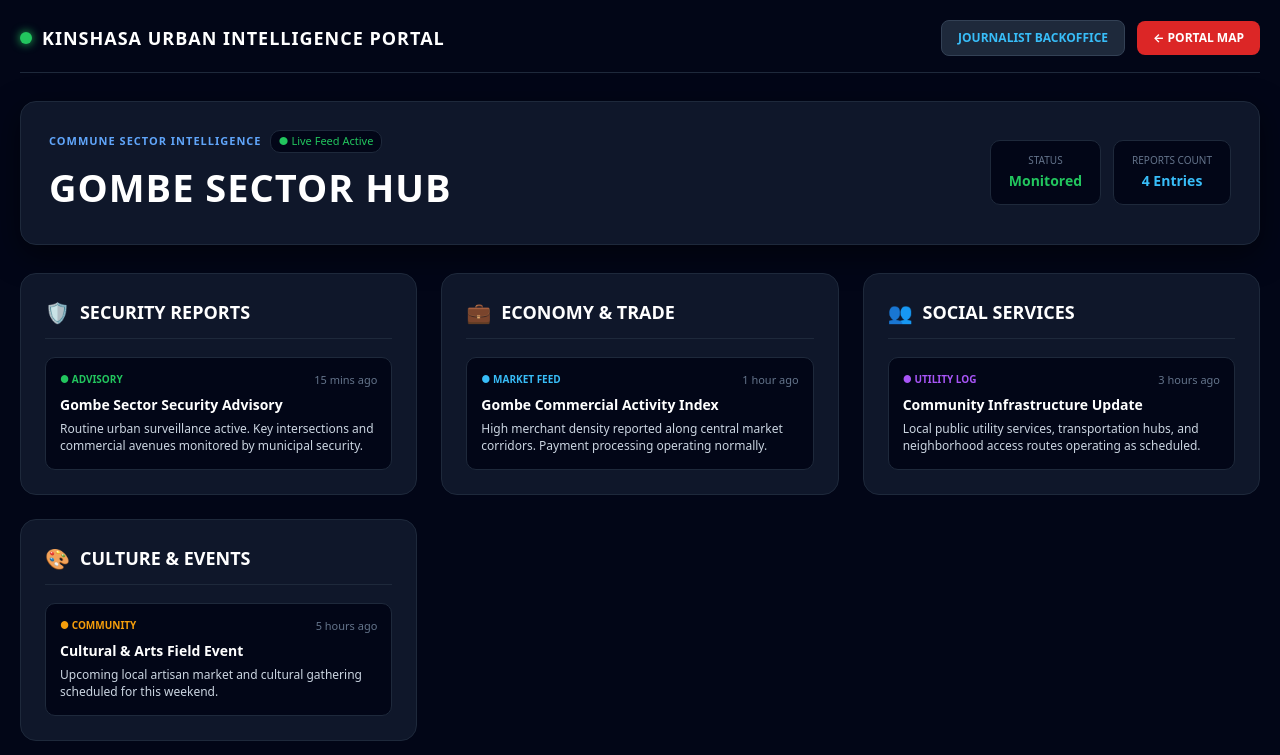
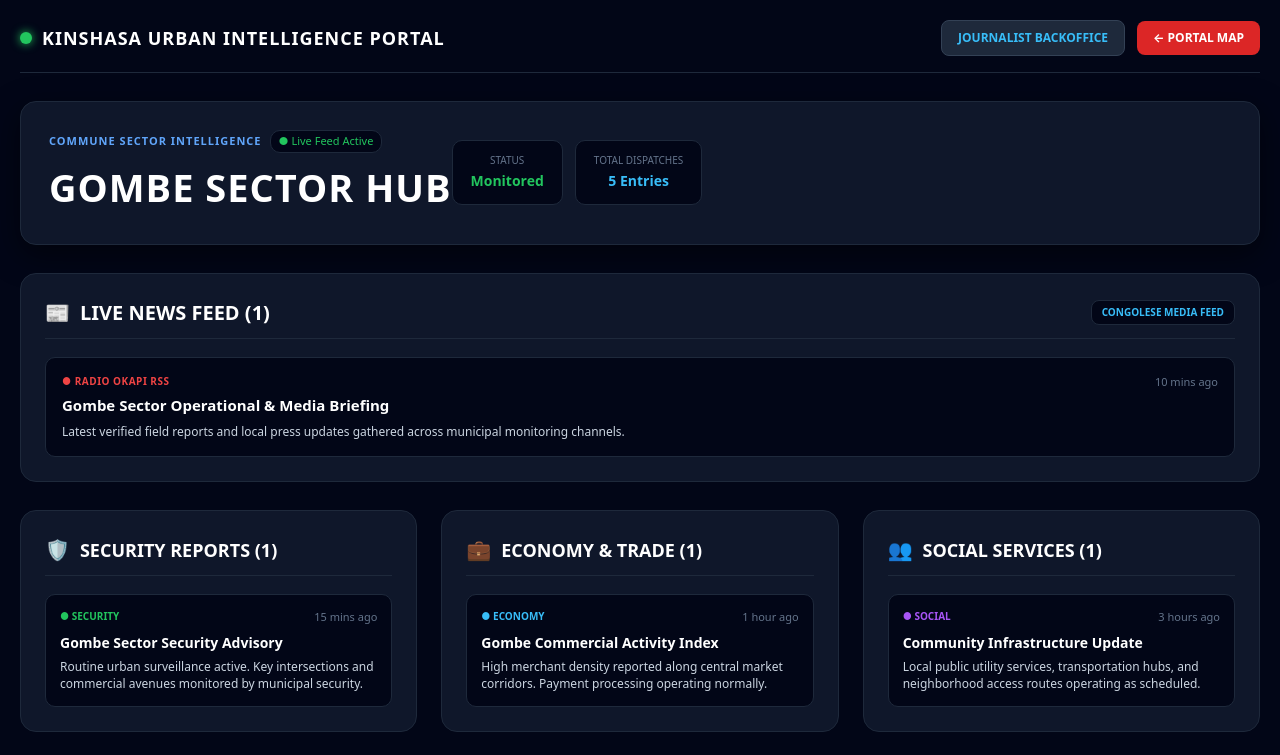
Before and after one commit to cherifadel0308/kinshasa-portal, a Next.js app: page /commune/Gombe in a window 1280 px wide. Shown: the top 755 px of the page. Built offline with nearby package versions, Linux system fonts and the light colour scheme; no server answers; the database is empty.

Commit message:
Update page.tsx

```diff
--- a/src/app/commune/[name]/page.tsx
+++ b/src/app/commune/[name]/page.tsx
@@ -6,11 +6,12 @@ import { supabase } from '../../../lib/supabase';
 interface DispatchItem {
   id: string | number;
   commune: string;
-  category: 'security' | 'economy' | 'social' | 'culture';
+  category: string;
   title: string;
   details: string;
-  time: string;
-  author: string;
+  created_at?: string;
+  author?: string;
+  url?: string;
 }
 
 export default function CommuneHubPage({ params }: { params: { name: string } }) {
@@ -18,16 +19,24 @@ export default function CommuneHubPage({ params }: { params: { name: string } })
   const [dispatches, setDispatches] = useState<DispatchItem[]>([]);
   const [loading, setLoading] = useState(true);
 
-  // Default fallback reports if no custom records are stored in Supabase yet
+  // Default fallback reports if no database records exist for this commune
   const defaultDispatches: DispatchItem[] = [
+    {
+      id: 'news-1',
+      commune: communeName,
+      category: 'live news',
+      title: `${communeName} Sector Operational & Media Briefing`,
+      details: 'Latest verified field reports and local press updates gathered across municipal monitoring channels.',
+      created_at: new Date(Date.now() - 10 * 60000).toISOString(),
+      author: 'Radio Okapi RSS'
+    },
     {
       id: 'sec-1',
       commune: communeName,
       category: 'security',
       title: `${communeName} Sector Security Advisory`,
       details: 'Routine urban surveillance active. Key intersections and commercial avenues monitored by municipal security.',
-      time: '15 mins ago',
-      author: 'Journalist Dispatch'
+      created_at: new Date(Date.now() - 15 * 60000).toISOString(),
     },
     {
       id: 'eco-1',
@@ -35,8 +44,7 @@ export default function CommuneHubPage({ params }: { params: { name: string } })
       category: 'economy',
       title: `${communeName} Commercial Activity Index`,
       details: 'High merchant density reported along central market corridors. Payment processing operating normally.',
-      time: '1 hour ago',
-      author: 'Press Office'
+      created_at: new Date(Date.now() - 60 * 60000).toISOString(),
     },
     {
       id: 'soc-1',
@@ -44,8 +52,7 @@ export default function CommuneHubPage({ params }: { params: { name: string } })
       category: 'social',
       title: 'Community Infrastructure Update',
       details: 'Local public utility services, transportation hubs, and neighborhood access routes operating as scheduled.',
-      time: '3 hours ago',
-      author: 'Municipal Bulletin'
+      created_at: new Date(Date.now() - 180 * 60000).toISOString(),
     },
     {
       id: 'cul-1',
@@ -53,8 +60,7 @@ export default function CommuneHubPage({ params }: { params: { name: string } })
       category: 'culture',
       title: 'Cultural & Arts Field Event',
       details: 'Upcoming local artisan market and cultural gathering scheduled for this weekend.',
-      time: '5 hours ago',
-      author: 'Culture Desk'
+      created_at: new Date(Date.now() - 300 * 60000).toISOString(),
     }
   ];
 
@@ -69,7 +75,17 @@ export default function CommuneHubPage({ params }: { params: { name: string } })
           .order('created_at', { ascending: false });
 
         if (data && data.length > 0) {
-          setDispatches(data);
+          const mappedData = data.map((item: any) => ({
+            id: item.id,
+            commune: item.commune,
+            category: (item.category || item.type || 'live news').toLowerCase(),
+            title: item.title,
+            details: item.details,
+            created_at: item.created_at || new Date().toISOString(),
+            author: item.author || 'Press RSS',
+            url: item.url || ''
+          }));
+          setDispatches(mappedData);
         } else {
           setDispatches(defaultDispatches);
         }
@@ -83,10 +99,25 @@ export default function CommuneHubPage({ params }: { params: { name: string } })
     fetchDispatches();
   }, [communeName]);
 
-  const securityReports = dispatches.filter((d) => d.category === 'security');
-  const economyReports = dispatches.filter((d) => d.category === 'economy');
-  const socialReports = dispatches.filter((d) => d.category === 'social');
-  const cultureReports = dispatches.filter((d) => d.category === 'culture');
+  const formatTimeAgo = (dateString?: string) => {
+    if (!dateString) return 'Just now';
+    const date = new Date(dateString);
+    const diffMins = Math.floor((Date.now() - date.getTime()) / 60000);
+    if (diffMins < 1) return 'Just now';
+    if (diffMins < 60) return `${diffMins} mins ago`;
+    const diffHours = Math.floor(diffMins / 60);
+    if (diffHours < 24) return `${diffHours} hour${diffHours > 1 ? 's' : ''} ago`;
+    return date.toLocaleDateString();
+  };
+
+  // Categorize Dispatches
+  const liveNewsReports = dispatches.filter((d) =>
+    d.category.includes('news') || d.category.includes('live') || d.author?.toLowerCase().includes('rss')
+  );
+  const securityReports = dispatches.filter((d) => d.category.includes('sec'));
+  const economyReports = dispatches.filter((d) => d.category.includes('eco') || d.category.includes('trade'));
+  const socialReports = dispatches.filter((d) => d.category.includes('soc') || d.category.includes('gen'));
+  const cultureReports = dispatches.filter((d) => d.category.includes('cul') || d.category.includes('art'));
 
   return (
     <main
@@ -99,7 +130,7 @@ export default function CommuneHubPage({ params }: { params: { name: string } })
         boxSizing: 'border-box'
       }}
     >
-      {/* Top Navigation Bar */}
+      {/* Top Header */}
       <nav
         style={{
           display: 'flex',
@@ -128,7 +159,7 @@ export default function CommuneHubPage({ params }: { params: { name: string } })
 
         <div style={{ display: 'flex', gap: '12px', alignItems: 'center' }}>
           <Link
-            href="/login"
+            href="/backoffice"
             style={{ backgroundColor: '#1e293b', color: '#38bdf8', border: '1px solid #334155', padding: '8px 16px', borderRadius: '8px', textDecoration: 'none', fontWeight: 'bold', fontSize: '12px', textTransform: 'uppercase' }}
           >
             Journalist Backoffice
@@ -154,7 +185,7 @@ export default function CommuneHubPage({ params }: { params: { name: string } })
             padding: '28px',
             marginBottom: '28px',
             display: 'flex',
-            justifyContent: 'space-between',
+            justify: 'space-between',
             alignItems: 'center',
             boxShadow: '0 10px 30px rgba(0,0,0,0.5)'
           }}
@@ -179,13 +210,59 @@ export default function CommuneHubPage({ params }: { params: { name: string } })
               <span style={{ fontSize: '14px', fontWeight: 'bold', color: '#22c55e' }}>Monitored</span>
             </div>
             <div style={{ backgroundColor: '#020617', padding: '12px 18px', borderRadius: '10px', border: '1px solid #1e293b', textAlign: 'center' }}>
-              <span style={{ fontSize: '10px', color: '#64748b', textTransform: 'uppercase', display: 'block' }}>Reports Count</span>
+              <span style={{ fontSize: '10px', color: '#64748b', textTransform: 'uppercase', display: 'block' }}>Total Dispatches</span>
               <span style={{ fontSize: '14px', fontWeight: 'bold', color: '#38bdf8' }}>{dispatches.length} Entries</span>
             </div>
           </div>
         </div>
 
-        {/* 4 Categorized Modules Grid */}
+        {/* FEATURED SECTION: LIVE NEWS FEED */}
+        <section style={{ backgroundColor: '#0f172a', border: '1px solid #1e293b', borderRadius: '16px', padding: '24px', marginBottom: '28px' }}>
+          <div style={{ display: 'flex', justifyContent: 'space-between', alignItems: 'center', marginBottom: '18px', paddingBottom: '10px', borderBottom: '1px solid #1e293b' }}>
+            <div style={{ display: 'flex', alignItems: 'center', gap: '10px' }}>
+              <span style={{ fontSize: '20px' }}>📰</span>
+              <h2 style={{ fontSize: '20px', fontWeight: 'bold', textTransform: 'uppercase', margin: 0, color: '#ffffff' }}>
+                Live News Feed ({liveNewsReports.length})
+              </h2>
+            </div>
+            <span style={{ backgroundColor: '#020617', color: '#38bdf8', fontSize: '10px', fontWeight: 'bold', padding: '4px 10px', borderRadius: '8px', border: '1px solid #1e293b', textTransform: 'uppercase' }}>
+              Congolese Media Feed
+            </span>
+          </div>
+
+          <div style={{ display: 'grid', gridTemplateColumns: 'repeat(auto-fit, minmax(340px, 1fr))', gap: '16px' }}>
+            {liveNewsReports.length === 0 ? (
+              <p style={{ fontSize: '12px', color: '#64748b', fontStyle: 'italic' }}>No automated media news fetched for {communeName} yet.</p>
+            ) : (
+              liveNewsReports.map((report) => (
+                <div key={report.id} style={{ backgroundColor: '#020617', border: '1px solid #1e293b', borderRadius: '10px', padding: '16px', display: 'flex', flexDirection: 'column', justifyContent: 'space-between' }}>
+                  <div>
+                    <div style={{ display: 'flex', justifyContent: 'space-between', marginBottom: '6px' }}>
+                      <span style={{ fontSize: '10px', color: '#ef4444', fontWeight: 'bold', textTransform: 'uppercase', letterSpacing: '0.5px' }}>
+                        ● {report.author || 'Media Stream'}
+                      </span>
+                      <span style={{ fontSize: '11px', color: '#64748b' }}>{formatTimeAgo(report.created_at)}</span>
+                    </div>
+                    <h3 style={{ fontSize: '15px', fontWeight: 'bold', color: '#ffffff', margin: '0 0 8px 0', lineHeight: '1.3' }}>{report.title}</h3>
+                    <p style={{ fontSize: '12px', color: '#cbd5e1', margin: 0, lineHeight: '1.4' }}>{report.details}</p>
+                  </div>
+                  {report.url && (
+                    <a
+                      href={report.url}
+                      target="_blank"
+                      rel="noopener noreferrer"
+                      style={{ display: 'inline-block', marginTop: '12px', fontSize: '11px', color: '#38bdf8', fontWeight: 'bold', textDecoration: 'none' }}
+                    >
+                      Read Original Article →
+                    </a>
+                  )}
+                </div>
+              ))
+            )}
+          </div>
+        </section>
+
+        {/* 4 SPECIFIC SECTOR CARDS GRID */}
         <div style={{ display: 'grid', gridTemplateColumns: 'repeat(auto-fit, minmax(360px, 1fr))', gap: '24px' }}>
 
           {/* SECTION 1: SECURITY REPORTS */}
@@ -193,90 +270,106 @@ export default function CommuneHubPage({ params }: { params: { name: string } })
             <div style={{ display: 'flex', alignItems: 'center', gap: '10px', marginBottom: '18px', paddingBottom: '10px', borderBottom: '1px solid #1e293b' }}>
               <span style={{ fontSize: '20px' }}>🛡️</span>
               <h2 style={{ fontSize: '18px', fontWeight: 'bold', textTransform: 'uppercase', margin: 0, color: '#ffffff' }}>
-                Security Reports
+                Security Reports ({securityReports.length})
               </h2>
             </div>
 
             <div style={{ display: 'flex', flexDirection: 'column', gap: '12px' }}>
-              {securityReports.map((report) => (
+              {securityReports.length === 0 ? (
+                <p style={{ fontSize: '12px', color: '#64748b', fontStyle: 'italic' }}>No active security advisories for {communeName}.</p>
+              ) : (
+                securityReports.map((report) => (
                   <div key={report.id} style={{ backgroundColor: '#020617', border: '1px solid #1e293b', borderRadius: '10px', padding: '14px' }}>
                     <div style={{ display: 'flex', justifyContent: 'space-between', marginBottom: '6px' }}>
-                    <span style={{ fontSize: '10px', color: '#22c55e', fontWeight: 'bold', textTransform: 'uppercase' }}>● Advisory</span>
-                    <span style={{ fontSize: '11px', color: '#64748b' }}>{report.time}</span>
+                      <span style={{ fontSize: '10px', color: '#22c55e', fontWeight: 'bold', textTransform: 'uppercase' }}>● Security</span>
+                      <span style={{ fontSize: '11px', color: '#64748b' }}>{formatTimeAgo(report.created_at)}</span>
                     </div>
                     <h3 style={{ fontSize: '14px', fontWeight: 'bold', color: '#ffffff', margin: '0 0 6px 0' }}>{report.title}</h3>
                     <p style={{ fontSize: '12px', color: '#cbd5e1', margin: 0, lineHeight: '1.4' }}>{report.details}</p>
                   </div>
-              ))}
+                ))
+              )}
             </div>
           </section>
 
-          {/* SECTION 2: ECONOMY & BUSINESS */}
+          {/* SECTION 2: ECONOMY & TRADE */}
           <section style={{ backgroundColor: '#0f172a', border: '1px solid #1e293b', borderRadius: '16px', padding: '24px' }}>
             <div style={{ display: 'flex', alignItems: 'center', gap: '10px', marginBottom: '18px', paddingBottom: '10px', borderBottom: '1px solid #1e293b' }}>
               <span style={{ fontSize: '20px' }}>💼</span>
               <h2 style={{ fontSize: '18px', fontWeight: 'bold', textTransform: 'uppercase', margin: 0, color: '#ffffff' }}>
-                Economy & Trade
+                Economy & Trade ({economyReports.length})
               </h2>
             </div>
 
             <div style={{ display: 'flex', flexDirection: 'column', gap: '12px' }}>
-              {economyReports.map((report) => (
+              {economyReports.length === 0 ? (
+                <p style={{ fontSize: '12px', color: '#64748b', fontStyle: 'italic' }}>No economic updates posted for {communeName}.</p>
+              ) : (
+                economyReports.map((report) => (
                   <div key={report.id} style={{ backgroundColor: '#020617', border: '1px solid #1e293b', borderRadius: '10px', padding: '14px' }}>
                     <div style={{ display: 'flex', justifyContent: 'space-between', marginBottom: '6px' }}>
-                    <span style={{ fontSize: '10px', color: '#38bdf8', fontWeight: 'bold', textTransform: 'uppercase' }}>● Market Feed</span>
-                    <span style={{ fontSize: '11px', color: '#64748b' }}>{report.time}</span>
+                      <span style={{ fontSize: '10px', color: '#38bdf8', fontWeight: 'bold', textTransform: 'uppercase' }}>● Economy</span>
+                      <span style={{ fontSize: '11px', color: '#64748b' }}>{formatTimeAgo(report.created_at)}</span>
                     </div>
                     <h3 style={{ fontSize: '14px', fontWeight: 'bold', color: '#ffffff', margin: '0 0 6px 0' }}>{report.title}</h3>
                     <p style={{ fontSize: '12px', color: '#cbd5e1', margin: 0, lineHeight: '1.4' }}>{report.details}</p>
                   </div>
-              ))}
+                ))
+              )}
             </div>
           </section>
 
-          {/* SECTION 3: SOCIAL & INFRASTRUCTURE */}
+          {/* SECTION 3: SOCIAL SERVICES */}
           <section style={{ backgroundColor: '#0f172a', border: '1px solid #1e293b', borderRadius: '16px', padding: '24px' }}>
             <div style={{ display: 'flex', alignItems: 'center', gap: '10px', marginBottom: '18px', paddingBottom: '10px', borderBottom: '1px solid #1e293b' }}>
               <span style={{ fontSize: '20px' }}>👥</span>
               <h2 style={{ fontSize: '18px', fontWeight: 'bold', textTransform: 'uppercase', margin: 0, color: '#ffffff' }}>
-                Social Services
+                Social Services ({socialReports.length})
               </h2>
             </div>
 
             <div style={{ display: 'flex', flexDirection: 'column', gap: '12px' }}>
-              {socialReports.map((report) => (
+              {socialReports.length === 0 ? (
+                <p style={{ fontSize: '12px', color: '#64748b', fontStyle: 'italic' }}>No social infrastructure updates posted for {communeName}.</p>
+              ) : (
+                socialReports.map((report) => (
                   <div key={report.id} style={{ backgroundColor: '#020617', border: '1px solid #1e293b', borderRadius: '10px', padding: '14px' }}>
                     <div style={{ display: 'flex', justifyContent: 'space-between', marginBottom: '6px' }}>
-                    <span style={{ fontSize: '10px', color: '#a855f7', fontWeight: 'bold', textTransform: 'uppercase' }}>● Utility Log</span>
-                    <span style={{ fontSize: '11px', color: '#64748b' }}>{report.time}</span>
+                      <span style={{ fontSize: '10px', color: '#a855f7', fontWeight: 'bold', textTransform: 'uppercase' }}>● Social</span>
+                      <span style={{ fontSize: '11px', color: '#64748b' }}>{formatTimeAgo(report.created_at)}</span>
                     </div>
                     <h3 style={{ fontSize: '14px', fontWeight: 'bold', color: '#ffffff', margin: '0 0 6px 0' }}>{report.title}</h3>
                     <p style={{ fontSize: '12px', color: '#cbd5e1', margin: 0, lineHeight: '1.4' }}>{report.details}</p>
                   </div>
-              ))}
+                ))
+              )}
             </div>
           </section>
 
-          {/* SECTION 4: CULTURE & COMMUNITY */}
+          {/* SECTION 4: CULTURE & EVENTS */}
           <section style={{ backgroundColor: '#0f172a', border: '1px solid #1e293b', borderRadius: '16px', padding: '24px' }}>
             <div style={{ display: 'flex', alignItems: 'center', gap: '10px', marginBottom: '18px', paddingBottom: '10px', borderBottom: '1px solid #1e293b' }}>
               <span style={{ fontSize: '20px' }}>🎨</span>
               <h2 style={{ fontSize: '18px', fontWeight: 'bold', textTransform: 'uppercase', margin: 0, color: '#ffffff' }}>
-                Culture & Events
+                Culture & Events ({cultureReports.length})
               </h2>
             </div>
 
             <div style={{ display: 'flex', flexDirection: 'column', gap: '12px' }}>
-              {cultureReports.map((report) => (
+              {cultureReports.length === 0 ? (
+                <p style={{ fontSize: '12px', color: '#64748b', fontStyle: 'italic' }}>No cultural events reported for {communeName}.</p>
+              ) : (
+                cultureReports.map((report) => (
                   <div key={report.id} style={{ backgroundColor: '#020617', border: '1px solid #1e293b', borderRadius: '10px', padding: '14px' }}>
                     <div style={{ display: 'flex', justifyContent: 'space-between', marginBottom: '6px' }}>
-                    <span style={{ fontSize: '10px', color: '#f59e0b', fontWeight: 'bold', textTransform: 'uppercase' }}>● Community</span>
-                    <span style={{ fontSize: '11px', color: '#64748b' }}>{report.time}</span>
+                      <span style={{ fontSize: '10px', color: '#f59e0b', fontWeight: 'bold', textTransform: 'uppercase' }}>● Culture</span>
+                      <span style={{ fontSize: '11px', color: '#64748b' }}>{formatTimeAgo(report.created_at)}</span>
                     </div>
                     <h3 style={{ fontSize: '14px', fontWeight: 'bold', color: '#ffffff', margin: '0 0 6px 0' }}>{report.title}</h3>
                     <p style={{ fontSize: '12px', color: '#cbd5e1', margin: 0, lineHeight: '1.4' }}>{report.details}</p>
                   </div>
-              ))}
+                ))
+              )}
             </div>
           </section>
 
@@ -287,7 +380,7 @@ export default function CommuneHubPage({ params }: { params: { name: string } })
       <footer
         style={{
           display: 'flex',
-          justifyContent: 'space-between',
+          justify: 'space-between',
           alignItems: 'center',
           paddingTop: '20px',
           marginTop: '40px',
```
Lines whose indentation alone changed are shown as unchanged.
